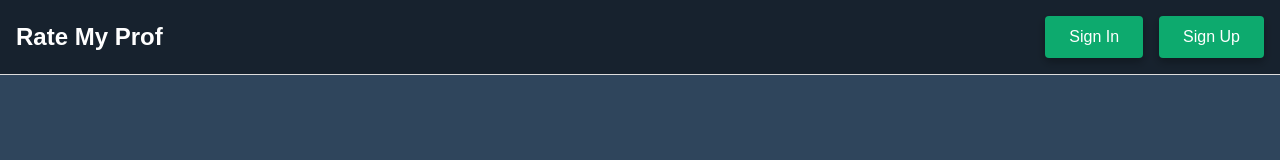
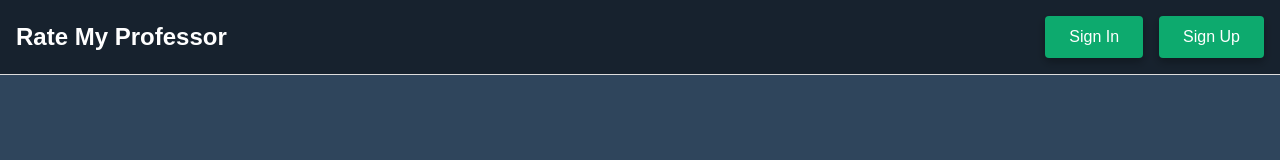
Before and after one commit to AbdurraoufE/ratemyprof, a Next.js app: page /landingpage in a window 1280 px wide. Shown: the top 160 px of the page. Built offline with nearby package versions, Linux system fonts and the light colour scheme; no server answers; a web font is replaced by a local one.

Commit message:
route user to correct pages

```diff
--- a/app/landingpage/page.js
+++ b/app/landingpage/page.js
@@ -30,7 +30,7 @@ const LandingPage = () => {
   return (
     <div className="landing-container">
       <nav className="navbar">
-        <div className="navbar-brand">Rate My Prof</div>
+        <div className="navbar-brand">Rate My Professor</div>
         <div className="navbar-links">
           {user ? (
             <button className="navbar-button" onClick={handleSignOut}>
--- a/app/page.js
+++ b/app/page.js
@@ -103,7 +103,7 @@ export default function Home() {
           onClick={() => {
             signOut(auth);
             sessionStorage.removeItem("user");
-            router.push("/signup");
+            router.push("/landingpage");
           }}
         >
           Sign Out
```
